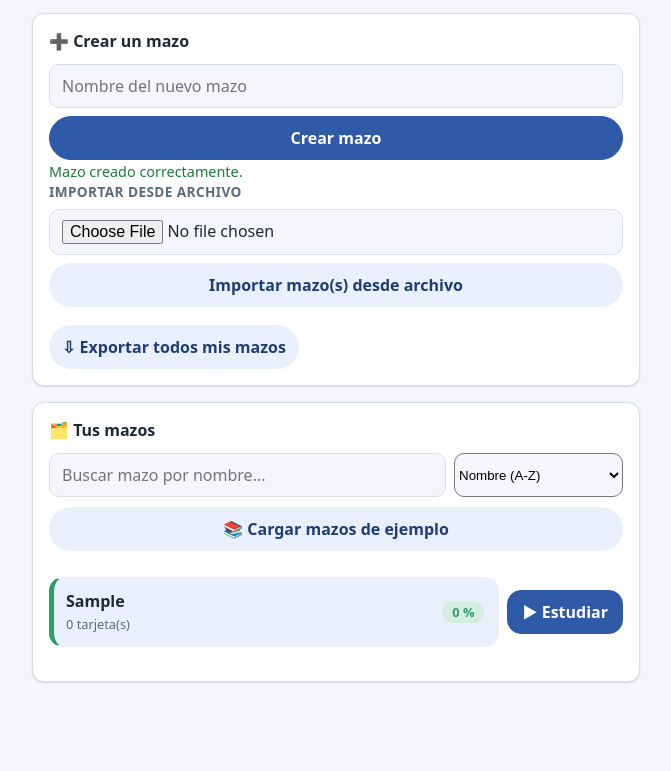
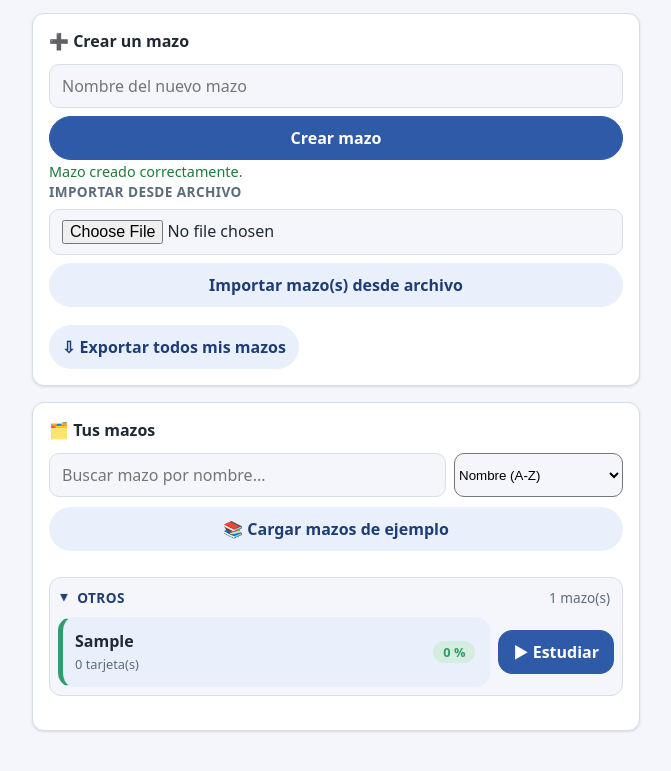
Before and after one commit to naomiyfrabricio/naomi_leonyfabricio_desarrollo_apps_final, a website with bundled scripts: page index.html in a window 1280 px wide. Both pictures are taken after typing "Sample" into the empty fields and a click on the button "Crear mazo". Shown: the part 83-854 px from the top of the page, without its empty margins (304-975 px from the left). Before the commit the page ends 829 px from the top, so only its background shows below. Built offline with nearby package versions, Linux system fonts and the light colour scheme.

Commit message:
mazos agrupados por categoria

```diff
--- a/index.html
+++ b/index.html
@@ -163,7 +163,20 @@
       background: color-mix(in srgb, var(--acento, var(--azul)) 20%, var(--superficie));
       border-radius: 999px; padding: 2px 10px;
     }
-    #lista-mazos .lista-vacia-aviso { color: var(--texto-suave); font-size: .9rem; padding: 4px 0; }
+    #lista-mazos .lista-vacia-aviso { color: var(--texto-suave); font-size: .9rem; padding: 4px 0; margin: 0; }
+    /* Grupos por categoría (extra, src/extra/categorias.js) */
+    #lista-mazos .grupo-mazos { background: var(--fondo); border: 1px solid var(--borde); border-radius: var(--radio); }
+    #lista-mazos .grupo-mazos > summary {
+      display: flex; align-items: center; gap: 8px; padding: 10px 12px; cursor: pointer;
+      font-size: .85rem; font-weight: 700; text-transform: uppercase; letter-spacing: .03em; color: var(--azul-oscuro);
+      list-style: none; border-radius: var(--radio);
+    }
+    #lista-mazos .grupo-mazos > summary::-webkit-details-marker { display: none; }
+    #lista-mazos .grupo-mazos > summary::before { content: '▸'; display: inline-block; transition: transform .15s; }
+    #lista-mazos .grupo-mazos[open] > summary::before { transform: rotate(90deg); }
+    #lista-mazos .grupo-mazos > summary:focus-visible { outline: 2px solid var(--azul); outline-offset: 1px; }
+    #lista-mazos .grupo-contador { margin-left: auto; font-weight: 400; text-transform: none; letter-spacing: normal; color: var(--texto-suave); }
+    #lista-mazos .grupo-lista { list-style: none; padding: 0 8px 8px; margin: 0; display: grid; gap: 8px; }
 
     /* Detalle de mazo */
     #titulo-mazo { font-size: 1.15rem; margin: 0; }
@@ -282,7 +295,7 @@
     </div>
     <button type="button" id="btn-cargar-ejemplos" class="secundario">📚 Cargar mazos de ejemplo</button>
     <p id="msg-ejemplos" class="mensaje"></p>
-    <ul id="lista-mazos"></ul>
+    <div id="lista-mazos"></div>
     <p id="msg-buscar-mazo" class="mensaje"></p>
   </section>
 
--- /dev/null
+++ b/src/extra/categorias.js
@@ -0,0 +1,51 @@
+// EXTRA fuera del alcance de RF-01..12 (ver docs/plan_incrementos.md §1): agrupa los mazos de "Tus mazos" por categoría. Solo UI.
+import { normalizarNombre } from '../mazos/gestorMazos.js';
+
+export const CATEGORIA_OTROS = 'Otros';
+
+/** Orden fijo de los grupos en la lista. "Otros" (mazos creados por el usuario) va al final. */
+export const ORDEN_CATEGORIAS = [
+  'Álgebra y trigonometría',
+  'Cálculo',
+  'Geometría',
+  'Matemáticas básicas',
+  'Lógica y matemáticas discretas',
+  'Métodos numéricos',
+  'Estadística y probabilidad',
+  'Electrónica',
+  'Computación y bases de datos',
+  'Ciberseguridad',
+  CATEGORIA_OTROS,
+];
+
+// Claves tal como aparecen en mazosEjemplo.js; se comparan con normalizarNombre.
+const CATEGORIA_POR_MAZO = new Map(Object.entries({
+  'Álgebra': 'Álgebra y trigonometría',
+  'Factorización': 'Álgebra y trigonometría',
+  'Trigonometría': 'Álgebra y trigonometría',
+  'Cálculo 1': 'Cálculo',
+  'Cálculo 2': 'Cálculo',
+  'Cálculo Vectorial': 'Cálculo',
+  'derivadas': 'Cálculo',
+  'Integrales': 'Cálculo',
+  'Geometría': 'Geometría',
+  'Matemáticas básicas': 'Matemáticas básicas',
+  'Matemáticas discretas': 'Lógica y matemáticas discretas',
+  'Métodos Numéricos': 'Métodos numéricos',
+  'Estadística y Probabilidad': 'Estadística y probabilidad',
+  'Circuitos': 'Electrónica',
+  'Electrónica Digital': 'Electrónica',
+  'Estructuras de Datos': 'Computación y bases de datos',
+  'SQL y Bases de Datos': 'Computación y bases de datos',
+  'Ciberseguridad': 'Ciberseguridad',
+}).map(([nombre, categoria]) => [normalizarNombre(nombre), categoria]));
+
+/**
+ * Categoría de un mazo según su nombre. Los mazos que no están en el mapa
+ * (los que crea el usuario) caen en "Otros".
+ * @param {string} nombre
+ * @returns {string}
+ */
+export function categoriaDe(nombre) {
+  return CATEGORIA_POR_MAZO.get(normalizarNombre(nombre)) ?? CATEGORIA_OTROS;
+}
--- a/src/ui/app.js
+++ b/src/ui/app.js
@@ -6,6 +6,8 @@ import { SesionEstudio } from '../estudio/sesionEstudio.js';
 import { explicacionDe } from '../extra/explicaciones.js';
 // EXTRA: mazos de ejemplo para cargar con un clic (se validan con el importador de RF-10/RF-12).
 import { MAZOS_EJEMPLO } from '../extra/mazosEjemplo.js';
+// EXTRA: agrupación por categoría de "Tus mazos" (solo interfaz).
+import { categoriaDe, ORDEN_CATEGORIAS } from '../extra/categorias.js';
 import { normalizarNombre } from '../mazos/gestorMazos.js';
 
 const app = crearControlador(new AlmacenamientoLocal(window.localStorage));
@@ -147,6 +149,24 @@ function mazosFiltradosYOrdenados() {
   return mazos;
 }
 
+// EXTRA: grupos plegados de "Tus mazos" (solo UI). Un fallo de almacenamiento no rompe la lista.
+const CLAVE_GRUPOS_PLEGADOS = 'flashcards.ui.gruposPlegados';
+function gruposPlegados() {
+  try {
+    const guardado = JSON.parse(localStorage.getItem(CLAVE_GRUPOS_PLEGADOS) || '[]');
+    return new Set(Array.isArray(guardado) ? guardado : []);
+  } catch {
+    return new Set();
+  }
+}
+function guardarGruposPlegados(conjunto) {
+  try {
+    localStorage.setItem(CLAVE_GRUPOS_PLEGADOS, JSON.stringify([...conjunto]));
+  } catch {
+    // Sin almacenamiento, los grupos se muestran igual pero no se recuerdan.
+  }
+}
+
 function pintarMazos() {
   const lista = $('lista-mazos');
   lista.innerHTML = '';
@@ -158,14 +178,54 @@ function pintarMazos() {
   $('btn-cargar-ejemplos').className = hayMazos ? 'secundario' : '';
 
   if (!hayMazos) {
-    const aviso = document.createElement('li');
+    const aviso = document.createElement('p');
     aviso.className = 'lista-vacia-aviso';
     aviso.textContent = 'Aún no tienes mazos. Crea el primero arriba.';
     lista.appendChild(aviso);
     return;
   }
 
-  for (const { mazo: m, porcentaje: pct } of filtrados) {
+  const porCategoria = new Map();
+  for (const item of filtrados) {
+    const categoria = categoriaDe(item.mazo.nombre);
+    if (!porCategoria.has(categoria)) porCategoria.set(categoria, []);
+    porCategoria.get(categoria).push(item);
+  }
+  const plegados = gruposPlegados();
+  for (const categoria of ORDEN_CATEGORIAS) {
+    const items = porCategoria.get(categoria);
+    if (!items) continue;
+
+    const grupo = document.createElement('details');
+    grupo.className = 'grupo-mazos';
+    grupo.open = Boolean(texto) || !plegados.has(categoria);
+    grupo.addEventListener('toggle', () => {
+      if ($('buscar-mazo').value.trim()) return;
+      const conjunto = gruposPlegados();
+      if (grupo.open) conjunto.delete(categoria); else conjunto.add(categoria);
+      guardarGruposPlegados(conjunto);
+    });
+
+    const resumen = document.createElement('summary');
+    const nombreCategoria = document.createElement('span');
+    nombreCategoria.textContent = categoria;
+    const contador = document.createElement('span');
+    contador.className = 'grupo-contador';
+    contador.textContent = `${items.length} mazo(s)`;
+    resumen.append(nombreCategoria, contador);
+
+    const listaGrupo = document.createElement('ul');
+    listaGrupo.className = 'grupo-lista';
+    grupo.append(resumen, listaGrupo);
+    lista.appendChild(grupo);
+
+    for (const { mazo, porcentaje } of items) {
+      pintarFilaMazo(listaGrupo, mazo, porcentaje);
+    }
+  }
+}
+
+function pintarFilaMazo(lista, m, pct) {
   const li = document.createElement('li');
   li.style.setProperty('--acento', colorMazo(m.id));
 
@@ -192,7 +252,6 @@ function pintarMazos() {
 
   li.append(abrir, estudiar);
   lista.appendChild(li);
-  }
 }
 
 function pintarTarjetas() {
```
Also changed, not shown: docs/plan_incrementos.md (+2 -0 lines), README.md. Lines whose indentation alone changed are shown as unchanged.
